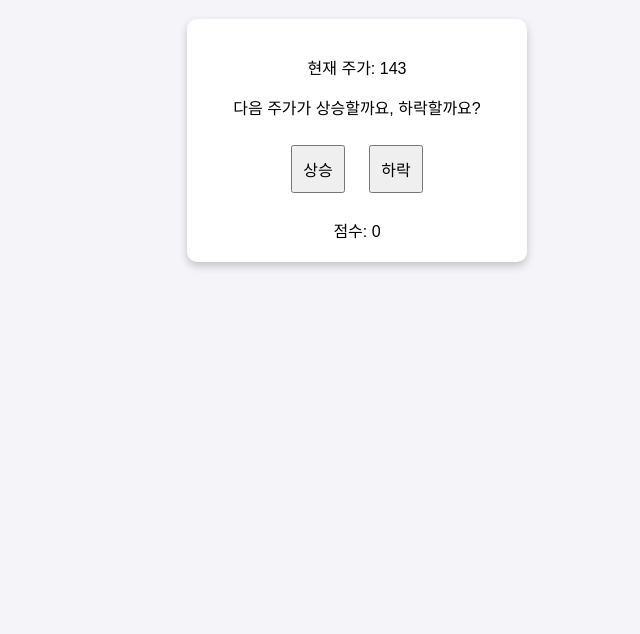
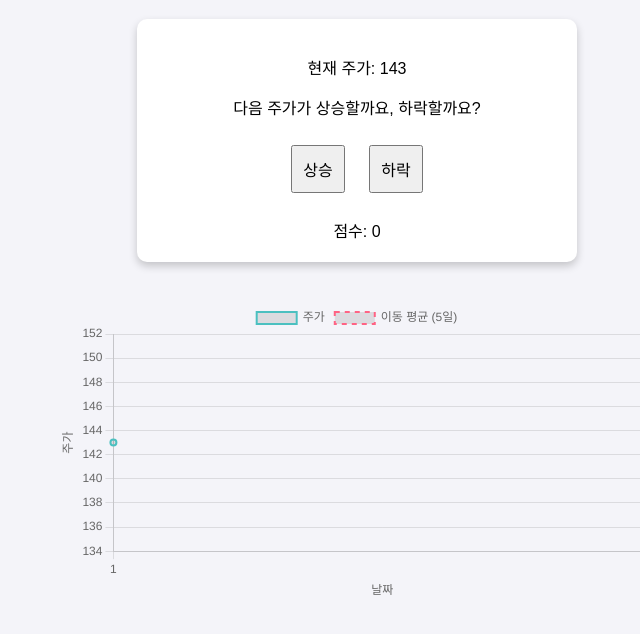
Before and after one commit to Changho0514/claude-projects, a plain HTML site: page stocks.html in a window 1280 px wide. Shown: the part 78-712 px from the top of the page, without its empty margins (283-923 px from the left). Drawn offline with nearby package versions, Linux system fonts and the light colour scheme.

Commit message:
Update stocks.html

```diff
--- a/stocks.html
+++ b/stocks.html
@@ -3,6 +3,7 @@
 <head>
     <meta charset="UTF-8">
     <title>주가 예측 게임</title>
+    <script src="https://cdn.jsdelivr.net/npm/chart.js"></script>
     <style>
         body {
             display: flex;
@@ -19,8 +20,9 @@
             padding: 20px;
             border-radius: 10px;
             box-shadow: 0 4px 8px rgba(0, 0, 0, 0.2);
-            width: 300px;
+            width: 400px;
             text-align: center;
+            margin-bottom: 20px;
         }
         button {
             padding: 10px;
@@ -30,6 +32,11 @@
         }
         .status {
             margin-top: 15px;
+        }
+        #chartContainer {
+            width: 80%;
+            max-width: 600px;
+            margin-top: 20px;
         }
     </style>
 </head>
@@ -44,13 +51,47 @@
         <div class="status">점수: <span id="score">0</span></div>
     </div>
 
+    <div id="chartContainer">
+        <canvas id="priceChart"></canvas>
+    </div>
+
     <script>
         // 초기 변수 설정
-        let currentPrice = Math.floor(Math.random() * 100) + 50; // 50 ~ 150 사이의 초기 가격 설정
+        let currentPrice = Math.floor(Math.random() * 100) + 50;
         let score = 0;
+        let priceHistory = [currentPrice];
 
         // 현재 주가 표시
         document.getElementById('current-price').innerText = currentPrice;
+
+        // 차트 생성
+        const ctx = document.getElementById('priceChart').getContext('2d');
+        const priceChart = new Chart(ctx, {
+            type: 'line',
+            data: {
+                labels: Array.from({length: priceHistory.length}, (_, i) => i + 1),
+                datasets: [{
+                    label: '주가',
+                    data: priceHistory,
+                    borderColor: 'rgba(75, 192, 192, 1)',
+                    fill: false,
+                    borderWidth: 2
+                }, {
+                    label: '이동 평균 (5일)',
+                    data: calculateMovingAverage(priceHistory, 5),
+                    borderColor: 'rgba(255, 99, 132, 1)',
+                    fill: false,
+                    borderDash: [5, 5],
+                    borderWidth: 2
+                }]
+            },
+            options: {
+                scales: {
+                    x: { title: { display: true, text: '날짜' } },
+                    y: { title: { display: true, text: '주가' } }
+                }
+            }
+        });
 
         // 예측 함수
         function predict(prediction) {
@@ -68,8 +109,33 @@
 
             // 다음 라운드를 위한 값 업데이트
             currentPrice = nextPrice;
+            priceHistory.push(currentPrice);
+            updateChart();
             document.getElementById('current-price').innerText = currentPrice;
             document.getElementById('score').innerText = score;
+        }
+
+        // 차트 업데이트 함수
+        function updateChart() {
+            priceChart.data.labels = Array.from({length: priceHistory.length}, (_, i) => i + 1);
+            priceChart.data.datasets[0].data = priceHistory;
+            priceChart.data.datasets[1].data = calculateMovingAverage(priceHistory, 5);
+            priceChart.update();
+        }
+
+        // 이동 평균 계산 함수
+        function calculateMovingAverage(data, windowSize) {
+            const movingAverages = [];
+            for (let i = 0; i < data.length; i++) {
+                if (i < windowSize - 1) {
+                    movingAverages.push(null);
+                } else {
+                    const window = data.slice(i - windowSize + 1, i + 1);
+                    const average = window.reduce((sum, price) => sum + price, 0) / windowSize;
+                    movingAverages.push(average);
+                }
+            }
+            return movingAverages;
         }
     </script>
 </body>
```
